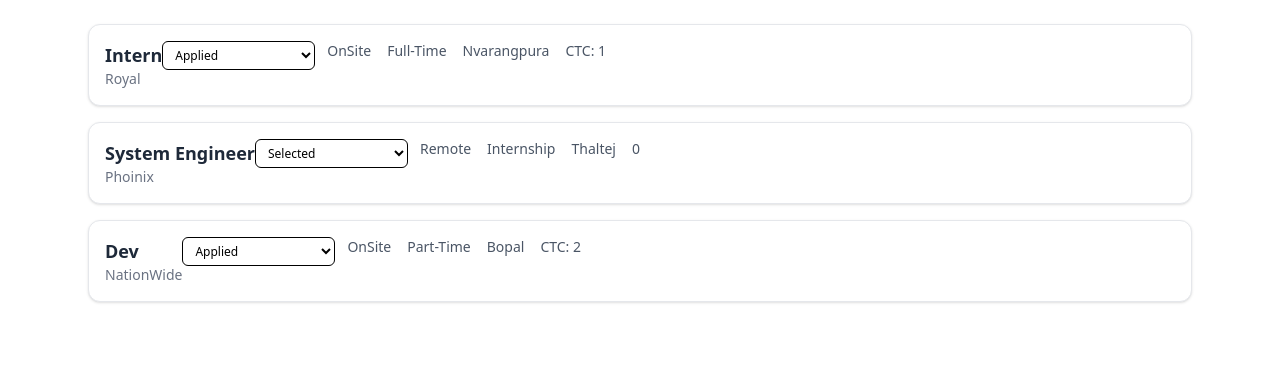
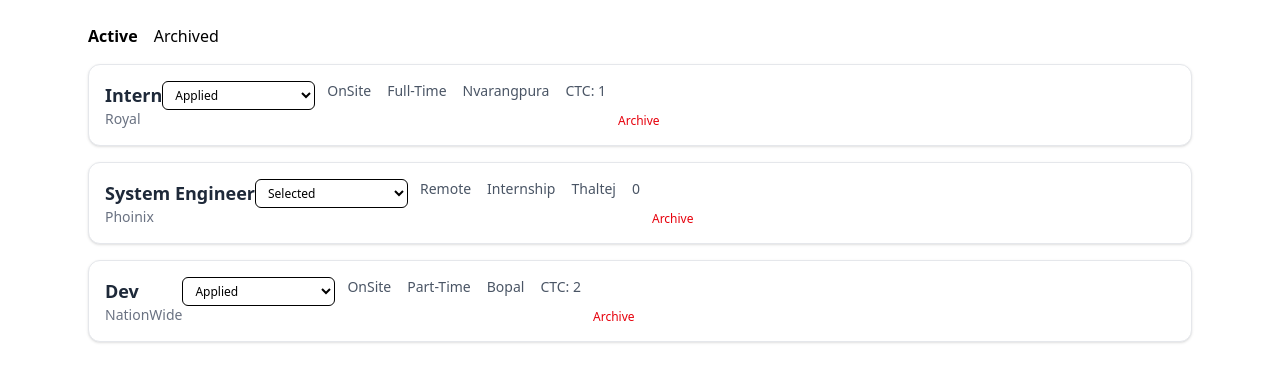
Before and after one commit to anuragkumar-git/job-tracker, a React (Vite) app: page / in a window 1280 px wide. Shown: the top 382 px of the page. Built offline with nearby package versions, Linux system fonts and the light colour scheme.

Commit message:
feat: implement active and archived view toggle with filtering

```diff
--- a/src/App.jsx
+++ b/src/App.jsx
@@ -4,6 +4,7 @@ import ApplicationCard from "./features/applications/ApplicationCard";
 
 function App() {
   const [jobs, setJobs] = useState(() => getApplications());
+  const [showArchived, setShowArchived] = useState(false);
 
   function handleStatusChange(id, newStatus) {
     const updated = jobs.map((job) =>
@@ -13,15 +14,40 @@ function App() {
     setJobs(updated);
     saveApplications(updated);
   }
+  function handleArchive(id) {
+    const updated = jobs.map((job) =>
+      job.id === id ? { ...job, archived: true, updatedAt: new Date() } : job,
+    );
+
+    setJobs(updated);
+    saveApplications(updated);
+  }
 
   return (
     <>
       <div className="max-w-6xl mx-auto p-6 space-y-4">
-        {jobs.map((job) => (
+        <div className="flex gap-4 mb-4">
+          <button
+            onClick={() => setShowArchived(false)}
+            className={!showArchived ? "font-semibold" : ""}
+          >
+            Active
+          </button>
+          <button
+            onClick={() => setShowArchived(true)}
+            className={showArchived ? "font-semibold" : ""}
+          >
+            Archived
+          </button>
+        </div>
+        {jobs
+          .filter((job) => job.archived === showArchived)
+          .map((job) => (
             <ApplicationCard
               key={job?.id}
               application={job}
               onStatusChange={handleStatusChange}
+              onArchive={handleArchive}
             />
           ))}
       </div>
--- a/src/features/applications/ApplicationCard.jsx
+++ b/src/features/applications/ApplicationCard.jsx
@@ -1,7 +1,8 @@
+import { useState } from "react";
 import StatusBadge from "../../components/StatusBadge";
 import { STATUS_OPTIONS } from "../../utils/statusOptions";
 
-function ApplicationCard({ application, onStatusChange }) {
+function ApplicationCard({ application, onStatusChange, onArchive }) {
   const {
     id,
     companyName,
@@ -46,6 +47,12 @@ function ApplicationCard({ application, onStatusChange }) {
             In terview on: {new Date(interviewDate).toLocaleDateString()}
           </p>
         )}
+        <button
+          onClick={() => onArchive(application.id)}
+          className="text-xs text-red-600 hover:underline self-end"
+        >
+          Archive
+        </button>
       </div>
     </>
   );
```
Lines whose indentation alone changed are shown as unchanged.
